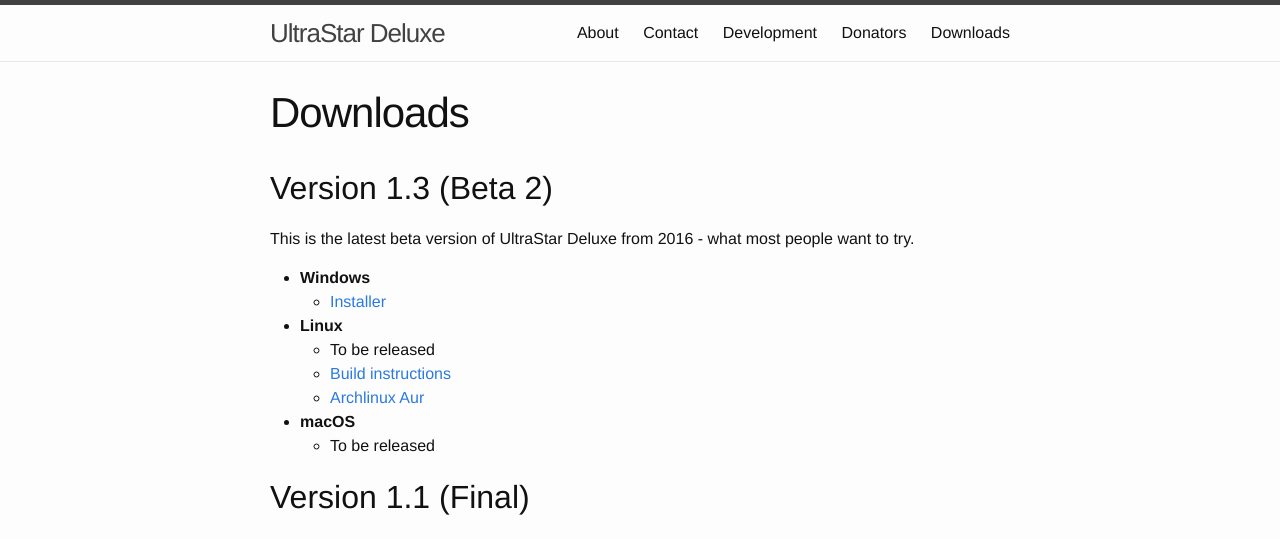
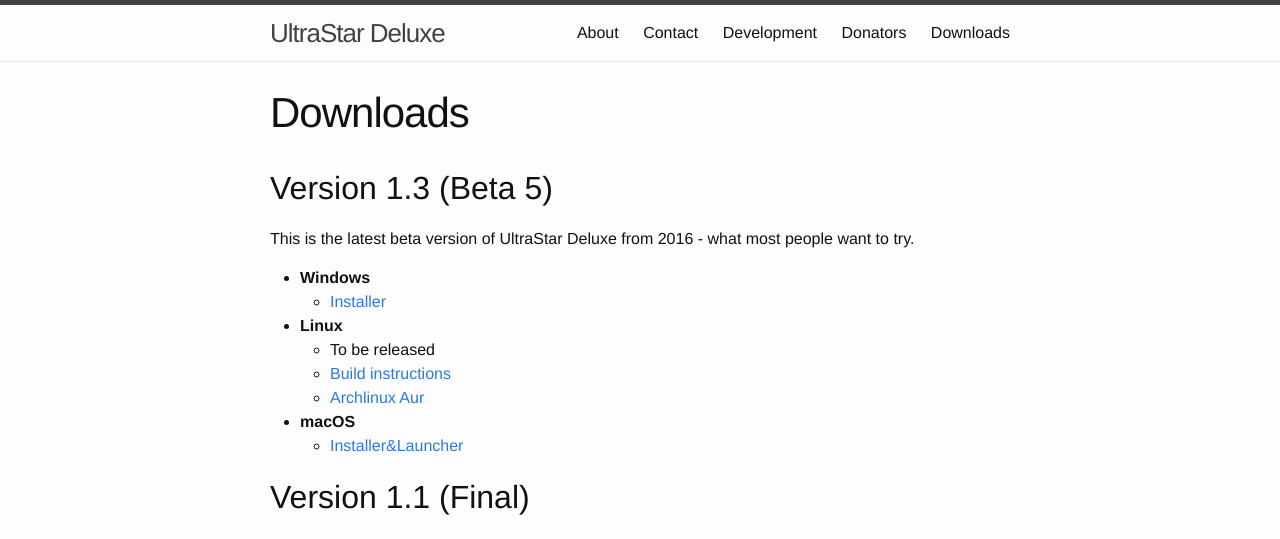
Before and after one commit to UltraStar-Deluxe/ultrastar-deluxe.github.io, a Jekyll site: the page built from downloads.md, in a window 1280 px wide. Shown: the top 539 px of the page. Built offline with Jekyll 4.4.1, drawn with Linux system fonts in a browser that asks for light colours.

Commit message:
added macOS version download link

```diff
--- a/downloads.md
+++ b/downloads.md
@@ -4,7 +4,7 @@
 permalink: /downloads/
 ---
 
-## Version 1.3 (Beta 2)
+## Version 1.3 (Beta 5)
 
 This is the latest beta version of UltraStar Deluxe from 2016 - what most people want to try.
 
@@ -16,7 +16,7 @@
    - [Build instructions](https://github.com/UltraStar-Deluxe/USDX#compiling-on-linuxbsd-using-make)
    - [Archlinux Aur](https://aur.archlinux.org/packages/ultrastardx-git)
 *  __macOS__
-   - To be released
+   - [Installer&Launcher](https://yaycdn.de/builds/osx/usdx/usdx_1_3_5_2017-02-27.dmg)
 
 ## Version 1.1 (Final)
 
```
